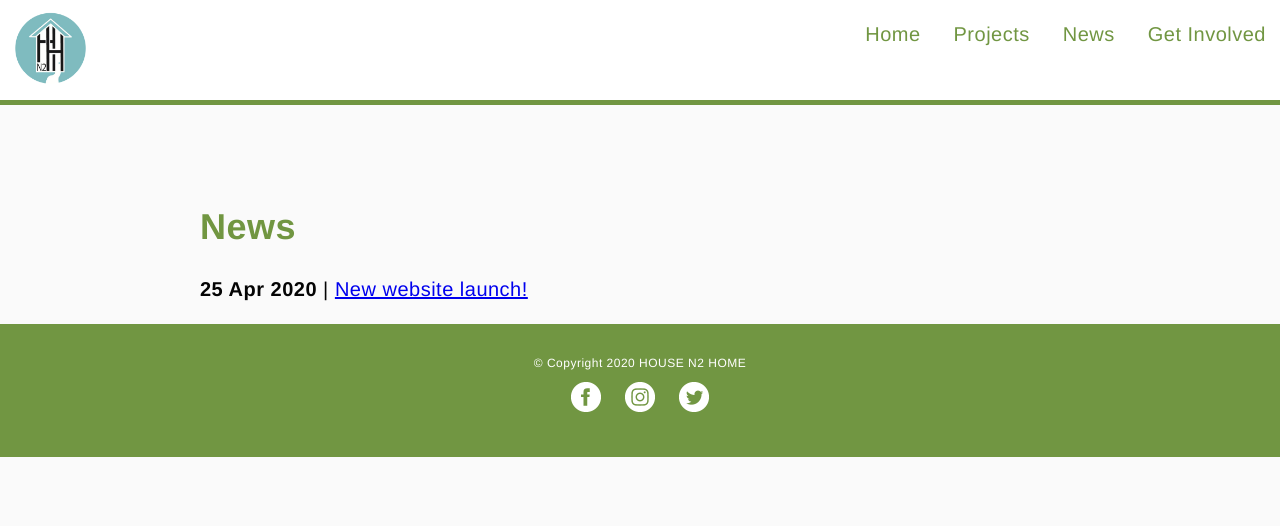
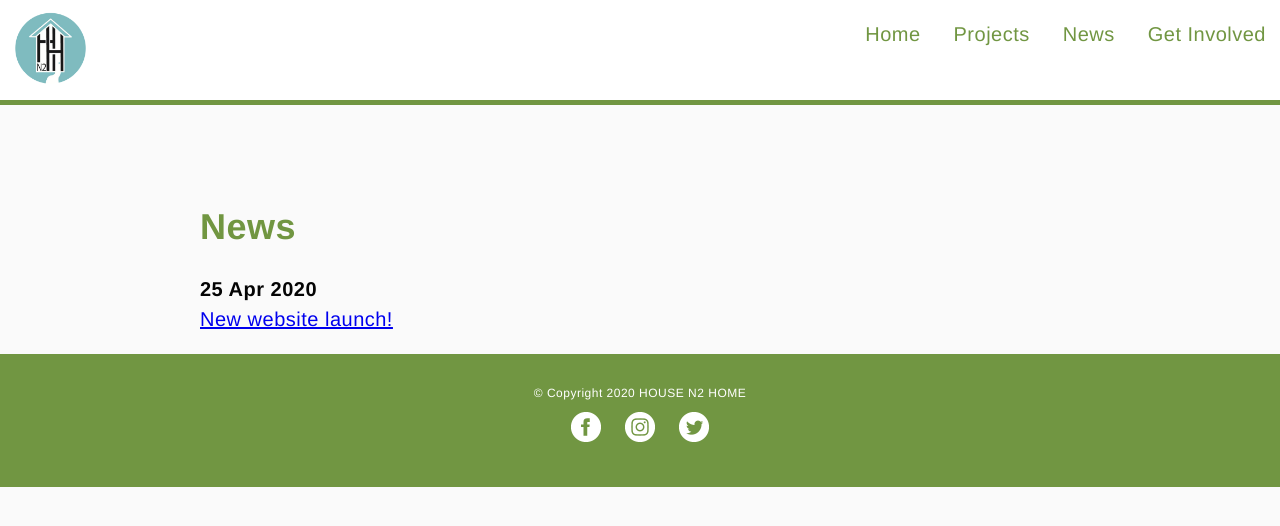
Before and after one commit to si-air2020/si-air2020.github.io, a Jekyll site: the page built from news/index.html, in a window 1280 px wide. Shown: the top 526 px of the page. Built offline with Jekyll 4.4.1, drawn with Linux system fonts in a browser that asks for light colours.

```diff
--- a/news/index.html
+++ b/news/index.html
@@ -7,7 +7,7 @@ title: News
 	<ul class="posts">
 
 	  {% for post in site.posts %}
-		<li><span><strong>{{ post.date | date_to_string }}</strong></span> | <a href="{{ post.url }}" title="{{ post.title }}">{{ post.title }}</a></li>
+		<li><span><strong>{{ post.date | date_to_string }}</strong></span><br><a href="{{ post.url }}" title="{{ post.title }}">{{ post.title }}</a></li>
 	  {% endfor %}
 	</ul>
 </div>
```
